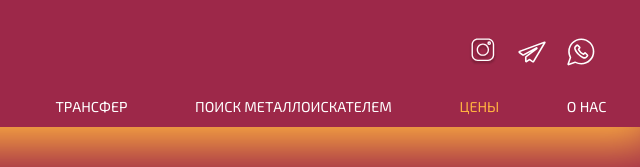
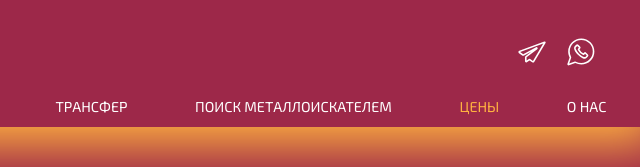
Before and after one commit to Ivan-nvkz/snowmobile-tours-7, a plain HTML site: page index.html in a window 1280 px wide. Shown: the top 167 px of the page, 640-1280 px from the left. Drawn offline with nearby package versions, Linux system fonts and the light colour scheme.

Commit message:
Update index.html

```diff
--- a/index.html
+++ b/index.html
@@ -40,7 +40,7 @@
                         <div class="social__inner">
                            <div class="social__item" title="напишите мне в instagram">
                               <a href="https://www.instagram.com/andreyshkarpet/" target="_blank" class="social__link">
-                                 <img src="images/icons/instagram.svg" alt="инстаграм" class="social__img">
+<!--                                  <img src="images/icons/instagram.svg" alt="инстаграм" class="social__img"> -->
                               </a>
                            </div>
                            <div class="social__item" title="напишите мне в telegram">
```
